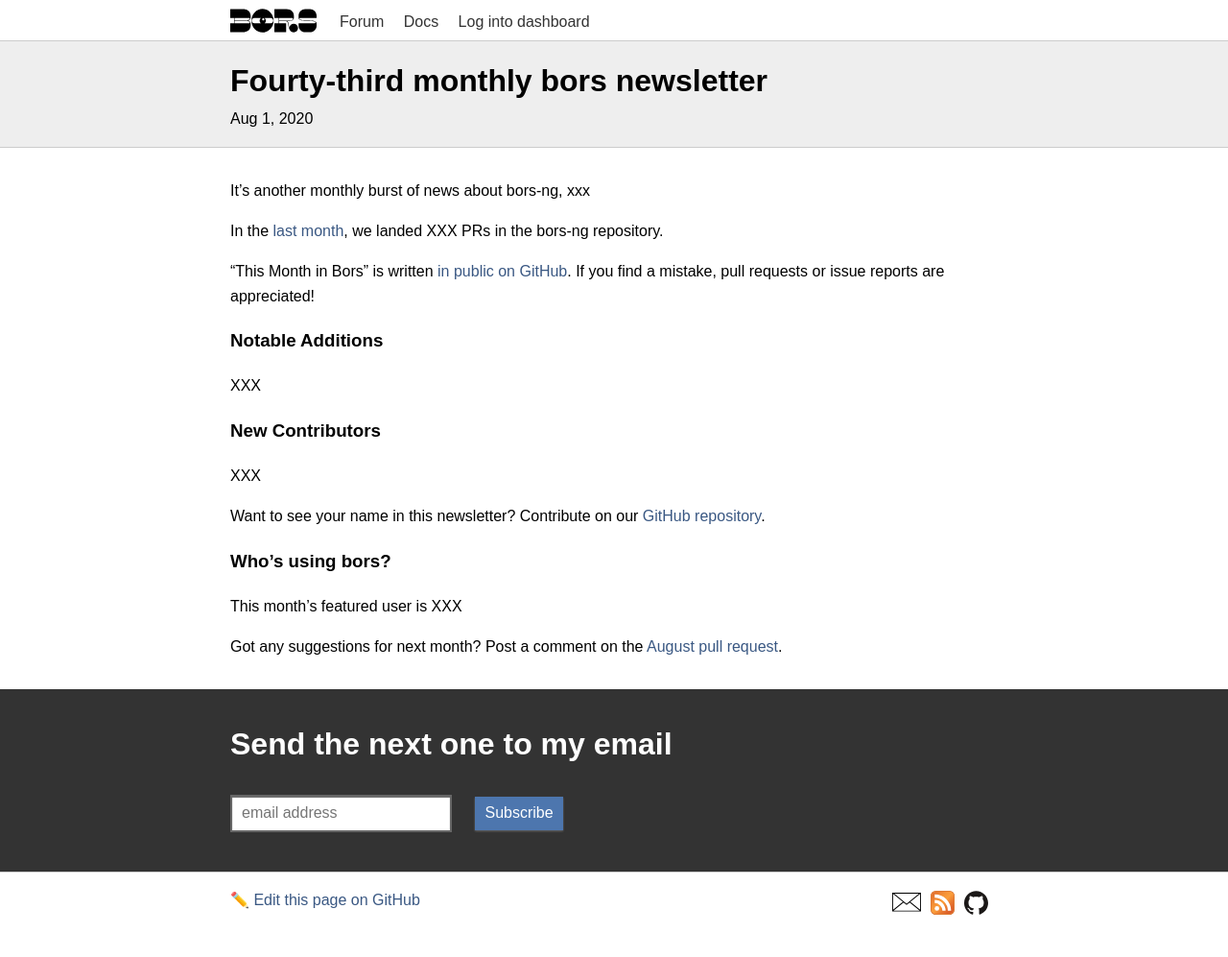
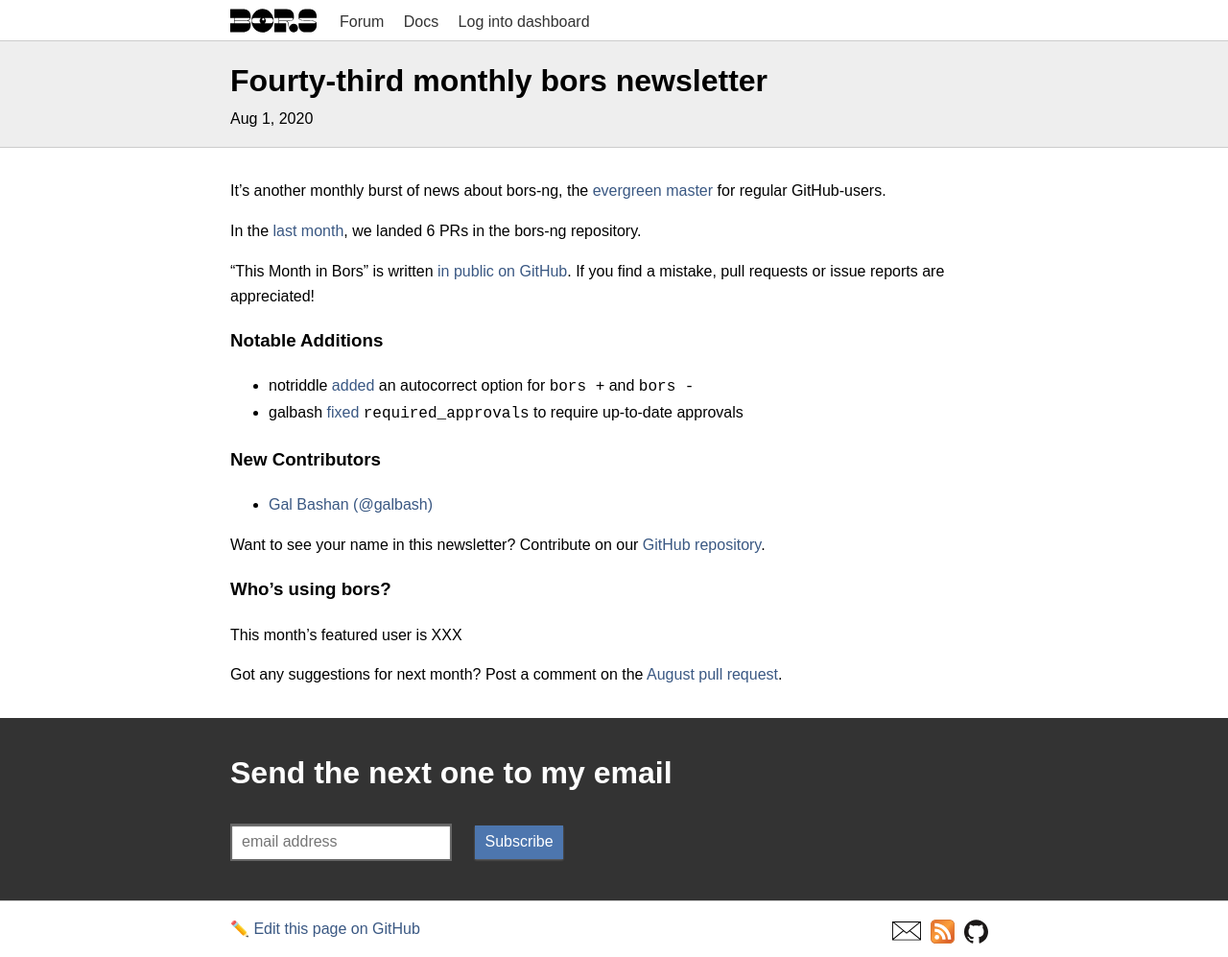
Before and after one commit to bors-ng/bors-ng.github.io, a Jekyll site: the page built from _posts/2020-08-01-tmib-43.md, in a window 1280 px wide. Shown: the whole page at 96% size. Built offline with Jekyll 4.4.1, drawn with Linux system fonts in a browser that asks for light colours; before the commit the page ends 967 px from its top, so only the background shows below that.

Commit message:
Fill in notable new PR's
Add bors-ng/bors-ng#990

Add bors-ng/bors-ng#986

Add @galbash as new contributor

```diff
--- a/_posts/2020-08-01-tmib-43.md
+++ b/_posts/2020-08-01-tmib-43.md
@@ -2,14 +2,14 @@
 layout:     post
 title:      Fourty-third monthly bors newsletter
 date:       2020-08-01 00:00:00
-summary:    This July, XXX
+summary:    This July, galbash fixed a bug in the require_approvals option
 categories: newsletter
 ---
 
-It's another monthly burst of news about bors-ng, xxx
+It's another monthly burst of news about bors-ng, the [evergreen master](https://twitter.com/ArturGajowy/status/1281124827928109056) for regular GitHub-users.
 
 In the [last month](https://github.com/bors-ng/bors-ng/pulls?utf8=%E2%9C%93&q=is%3Apr%20is%3Amerged%20closed%3A2020-07-01..2020-07-31),
-we landed XXX PRs in the bors-ng repository.
+we landed 6 PRs in the bors-ng repository.
 
 "This Month in Bors" is written [in public on GitHub][GitHub for TMiB].
 If you find a mistake, pull requests or issue reports are appreciated!
@@ -19,12 +19,13 @@
 
 ### Notable Additions
 
-XXX
+* notriddle [added](https://github.com/bors-ng/bors-ng/pull/990) an autocorrect option for `bors +` and `bors -`
+* galbash [fixed](https://github.com/bors-ng/bors-ng/pull/986) `required_approvals` to require up-to-date approvals
 
 
 ### New Contributors
 
-XXX
+* [Gal Bashan (@galbash)](https://github.com/galbash)
 
 Want to see your name in this newsletter? Contribute on our [GitHub repository](https://github.com/bors-ng/bors-ng).
 
```
